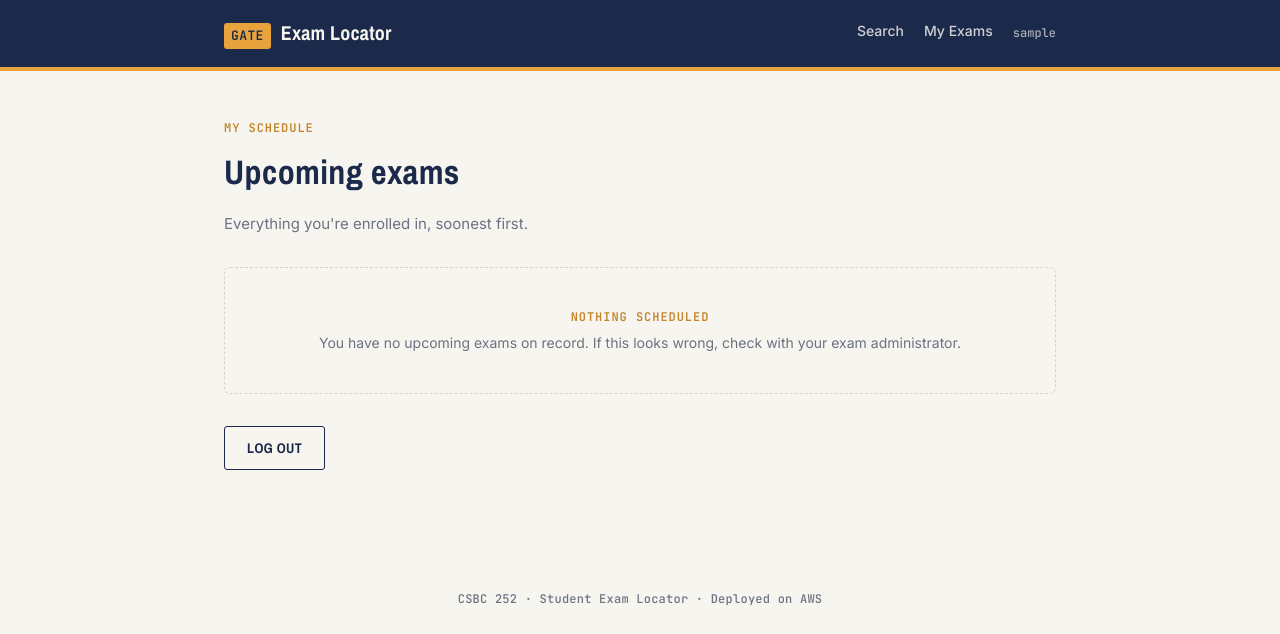
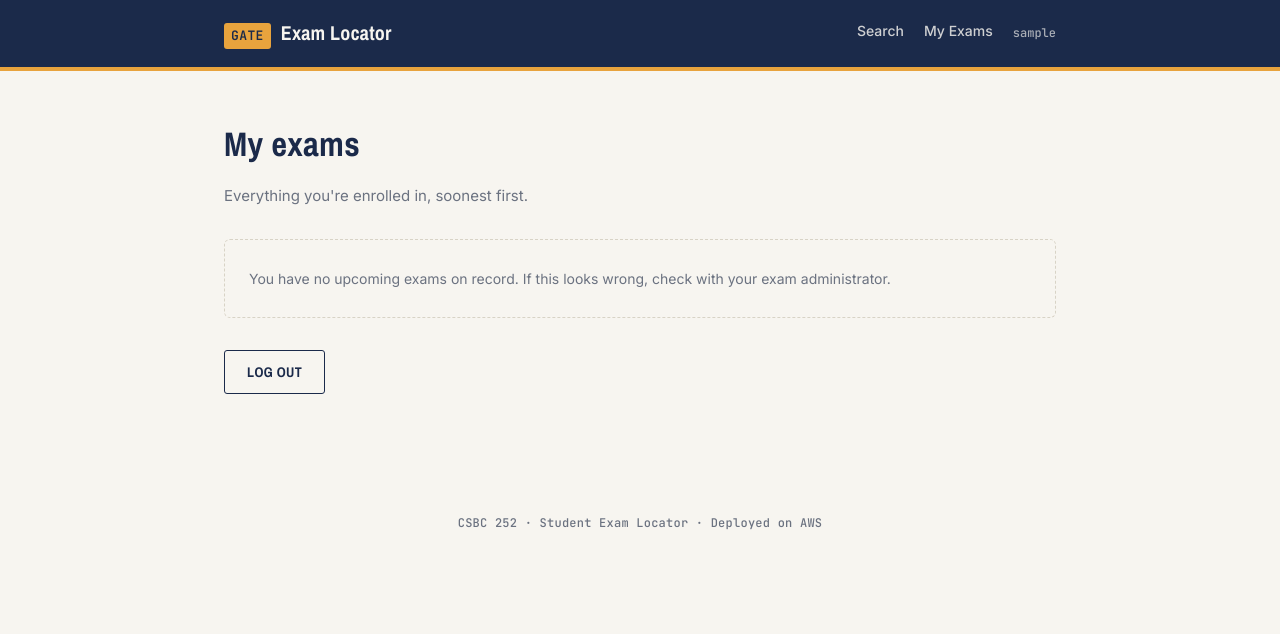
Before and after one commit to BLVCKROSE-01/student-exam-locator, a Django app: page /dashboard/ in a window 1280 px wide. Shown: the top 634 px of the page. Run offline with Django 5.2, Linux system fonts and the light colour scheme; the visitor is signed in with stand-in values (Sample User, id 1); data that the repository does not hold is empty.

Commit message:
Simplify copy, remove eyebrow labels

```diff
--- a/exams/templates/exams/base.html
+++ b/exams/templates/exams/base.html
@@ -236,14 +236,13 @@
     @media (prefers-reduced-motion: reduce) {
       .board-row { animation: none; }
     }
-
-    .empty-state {
-      border: 1.5px dashed var(--line);
-      border-radius: 6px;
-      padding: 40px 24px;
-      text-align: center;
-      color: var(--slate);
-      font-size: 14px;
+.empty-state {
+  border: 1.5px dashed var(--line);
+  border-radius: 6px;
+  padding: 28px 24px;
+  color: var(--slate);
+  font-size: 14px;
+}
     }
     .empty-state .big {
       font-family: 'JetBrains Mono', monospace;
--- a/exams/templates/exams/dashboard.html
+++ b/exams/templates/exams/dashboard.html
@@ -1,8 +1,7 @@
 {% extends "exams/base.html" %}
 {% block title %}My Exams — Exam Locator{% endblock %}
 {% block content %}
-  <div class="eyebrow">My Schedule</div>
-  <h1 class="page-title">Upcoming exams</h1>
+  <h1 class="page-title">My exams</h1>
   <p class="page-sub">Everything you're enrolled in, soonest first.</p>
 
   {% if exams %}
@@ -27,7 +26,6 @@
     </div>
   {% else %}
     <div class="empty-state">
-      <span class="big">Nothing scheduled</span>
       You have no upcoming exams on record. If this looks wrong, check with your exam administrator.
     </div>
   {% endif %}
--- a/exams/templates/exams/login.html
+++ b/exams/templates/exams/login.html
@@ -1,9 +1,7 @@
 {% extends "exams/base.html" %}
 {% block title %}Log In — Exam Locator{% endblock %}
 {% block content %}
-  <div class="eyebrow">Welcome back</div>
   <h1 class="page-title">Log in</h1>
-  <p class="page-sub">Access your personal exam dashboard.</p>
 
   <div class="form-card">
     <form method="post">
--- a/exams/templates/exams/signup.html
+++ b/exams/templates/exams/signup.html
@@ -1,9 +1,7 @@
 {% extends "exams/base.html" %}
 {% block title %}Sign Up — Exam Locator{% endblock %}
 {% block content %}
-  <div class="eyebrow">Get started</div>
-  <h1 class="page-title">Create your account</h1>
-  <p class="page-sub">Track your exams and see venue maps in one place.</p>
+  <h1 class="page-title">Create an account</h1>
 
   <div class="form-card">
     <form method="post">
```
Also changed, not shown: exams/templates/exams/search.html (+3 -5 lines).
